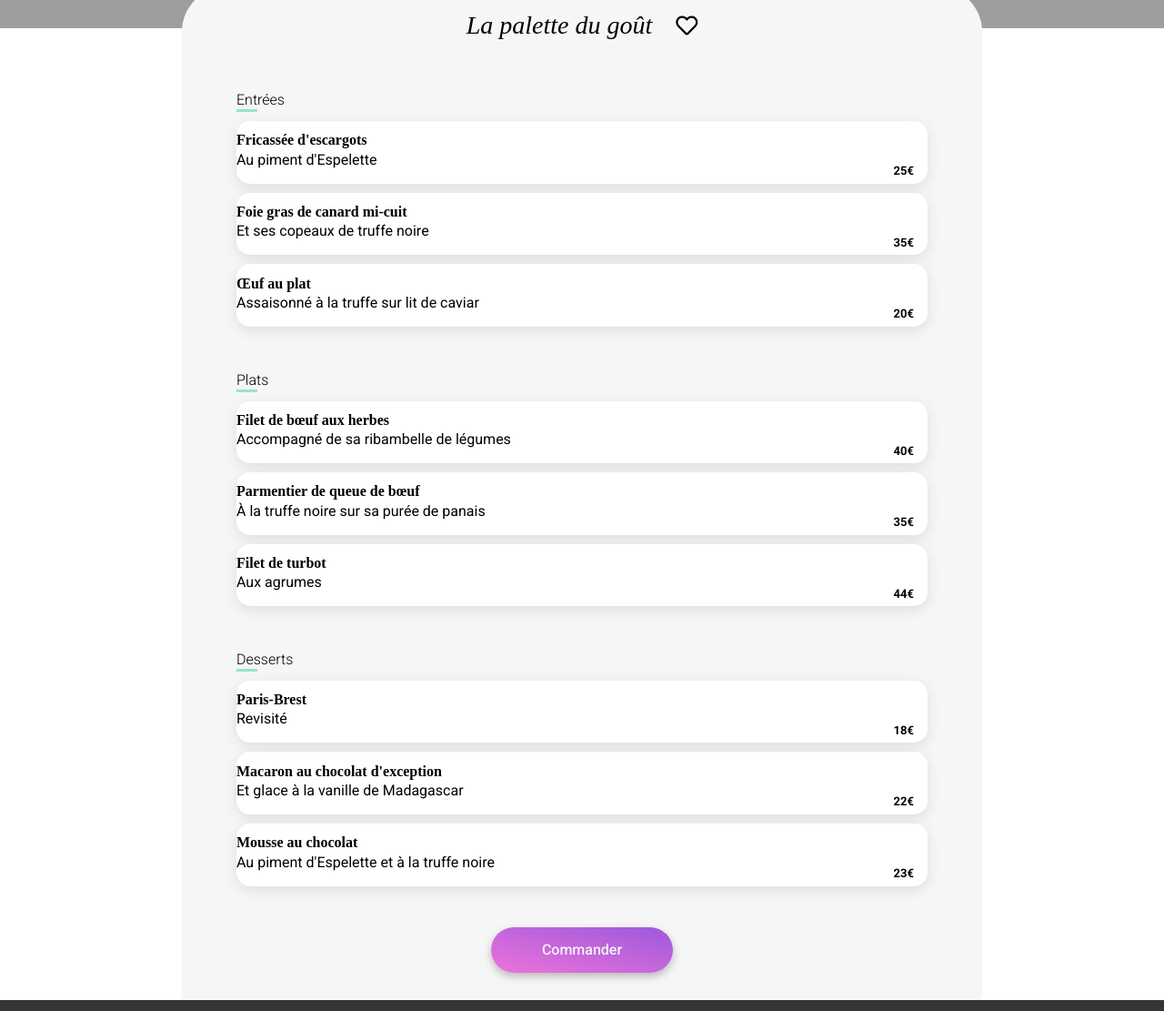
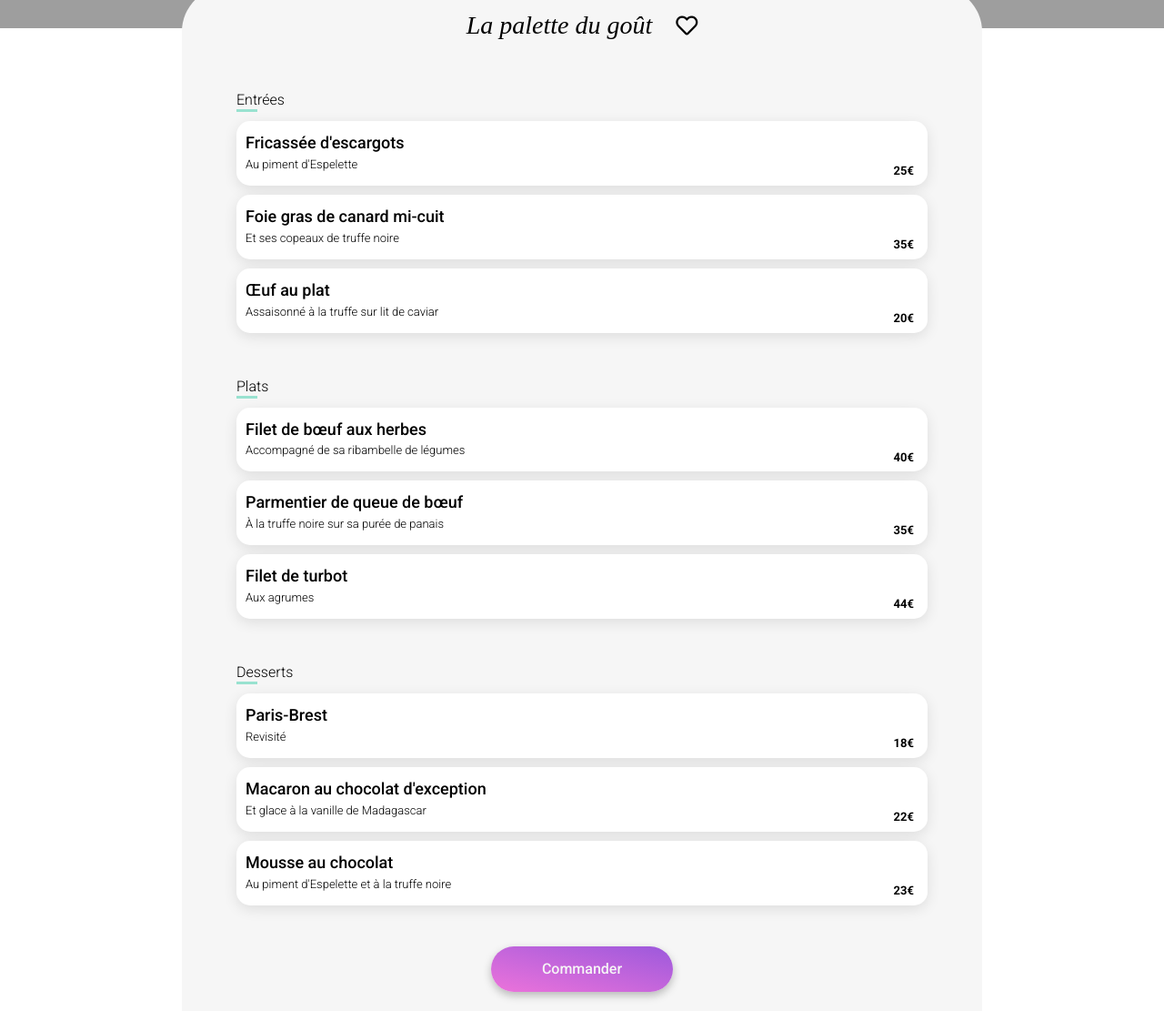
Before and after one commit to alexandrebayard/Projet-4, a website: page pages-du-restaurant/la-palette-du-gout.html in a window 1280 px wide. Shown: the part 432-1543 px from the top of the page at 91% size. Drawn offline with Linux system fonts and the light colour scheme; grey boxes are pictures that could not be loaded; a web font is replaced by a local one.

Commit message:
first "modification loader et modification pages de restaurant"

```diff
--- a/pages-du-restaurant/la-palette-du-gout.html
+++ b/pages-du-restaurant/la-palette-du-gout.html
@@ -31,10 +31,12 @@
         <div class="entrees">
             <h3>Entrées</h3>
             <article class="menu-entrees">
+                <div class="p">
                 <h4>Fricassée d'escargots</h4>
                 <div>
                     <p>Au piment d'Espelette</p>
                     <p class="prix-menu">25€</p>
+                </div>
                 </div>
                 <div class="icon-validation">
                     <div class="icon">
@@ -43,10 +45,12 @@
                 </div>
             </article>
             <article  class="menu-entrees">
+                <div class="p">
                 <h4>Foie gras de canard mi-cuit</h4>
                 <div>
                     <p>Et ses copeaux de truffe noire</p>
                     <p class="prix-menu">35€</p>
+                </div>
                 </div>
                 <div class="icon-validation">
                     <div class="icon">
@@ -55,10 +59,12 @@
                 </div>
             </article>
             <article  class="menu-entrees">
+                <div class="p">
                 <h4>Œuf au plat</h4>
                 <div>
                     <p>Assaisonné à la truffe sur lit de caviar</p>
                     <p class="prix-menu">20€</p>
+                </div>
                 </div>
                 <div class="icon-validation">
                     <div class="icon">
@@ -70,10 +76,12 @@
         <div class="plats">
             <h3>Plats</h3>
             <article class="menu-plats">
+                <div class="p">
                 <h4>Filet de bœuf aux herbes</h4>
                 <div>
                     <p>Accompagné de sa ribambelle de légumes</p>
                     <p class="prix-menu">40€</p>
+                </div>
                 </div>
                 <div class="icon-validation">
                     <div class="icon">
@@ -82,10 +90,12 @@
                 </div>
             </article>
             <article class="menu-plats">
+                <div class="p">
                 <h4>Parmentier de queue de bœuf</h4>
                 <div>
                     <p>À la truffe noire sur sa purée de panais</p>
                     <p class="prix-menu">35€</p>
+                </div>
                 </div>
                 <div class="icon-validation">
                     <div class="icon">
@@ -94,10 +104,12 @@
                 </div>
             </article>
             <article class="menu-plats">
+                <div class="p">
                 <h4>Filet de turbot</h4>
                 <div>
                     <p>Aux agrumes</p>
                     <p class="prix-menu">44€</p>
+                </div>
                 </div>
                 <div class="icon-validation">
                     <div class="icon">
@@ -109,10 +121,12 @@
         <div class="desserts">
             <h3>Desserts</h3>
             <article class="menu-desserts">
+                <div class="p">
                 <h4>Paris-Brest</h4>
                 <div>
                     <p>Revisité</p>
                     <p class="prix-menu">18€</p>
+                </div>
                 </div>
                 <div class="icon-validation">
                     <div class="icon">
@@ -121,10 +135,12 @@
                 </div>
             </article>
             <article  class="menu-desserts">
+                <div class="p">
                 <h4>Macaron au chocolat d'exception </h4>
                 <div>
                     <p>Et glace à la vanille de Madagascar</p>
                     <p class="prix-menu">22€</p>
+                </div>
                 </div>
                 <div class="icon-validation">
                     <div class="icon">
@@ -133,10 +149,12 @@
                 </div>
             </article>
             <article  class="menu-desserts">
+                <div class="p">
                 <h4>Mousse au chocolat</h4>
                 <div>
                     <p>Au piment d'Espelette et à la truffe noire</p>
                     <p class="prix-menu">23€</p>
+                </div>
                 </div>
                 <div class="icon-validation">
                     <div class="icon">
--- a/sass/main.scss
+++ b/sass/main.scss
@@ -40,7 +40,7 @@
   right: 0;
   bottom: 0;
   background:#F6F6F6;
-  opacity: 80%;
+  opacity: 97%;
 }
 
 .rubik-loader {
@@ -456,6 +456,7 @@ footer {
             white-space: nowrap;
             overflow: hidden;
             text-overflow: ellipsis;
+        }
 
         h4 {
             font-family: Roboto;
@@ -475,8 +476,6 @@ footer {
             padding-left: 10px ;
             white-space: nowrap;
             text-overflow: ellipsis;
-            }
-
         }
 
         &:hover .p {
```
Also changed, not shown: pages-du-restaurant/les-délices-des-sens.html (+18 -0 lines), pages-du-restaurant/À-la-française.html (+18 -0 lines), assets/style.css, 1 other file. Lines whose indentation alone changed are shown as unchanged.
